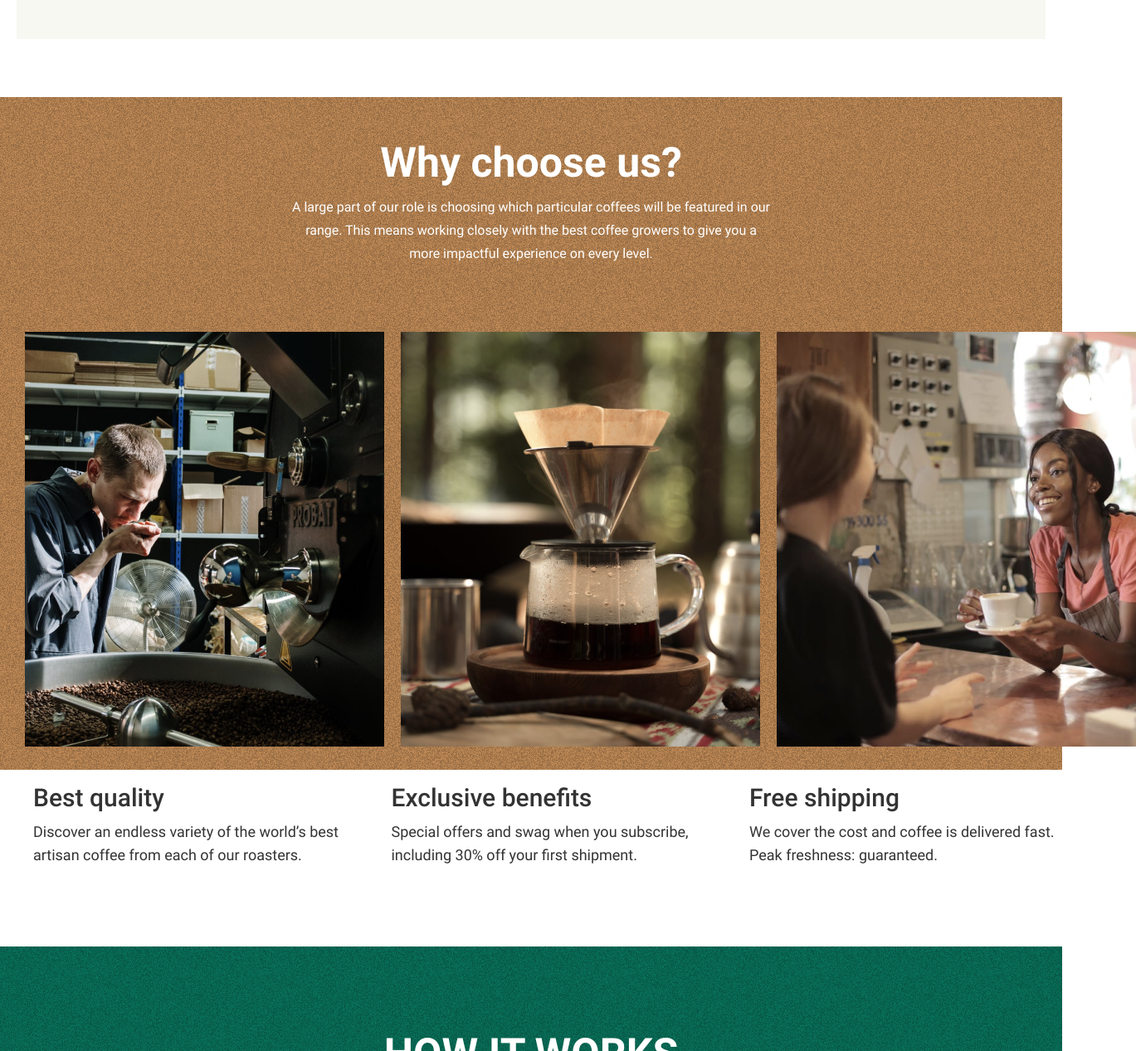
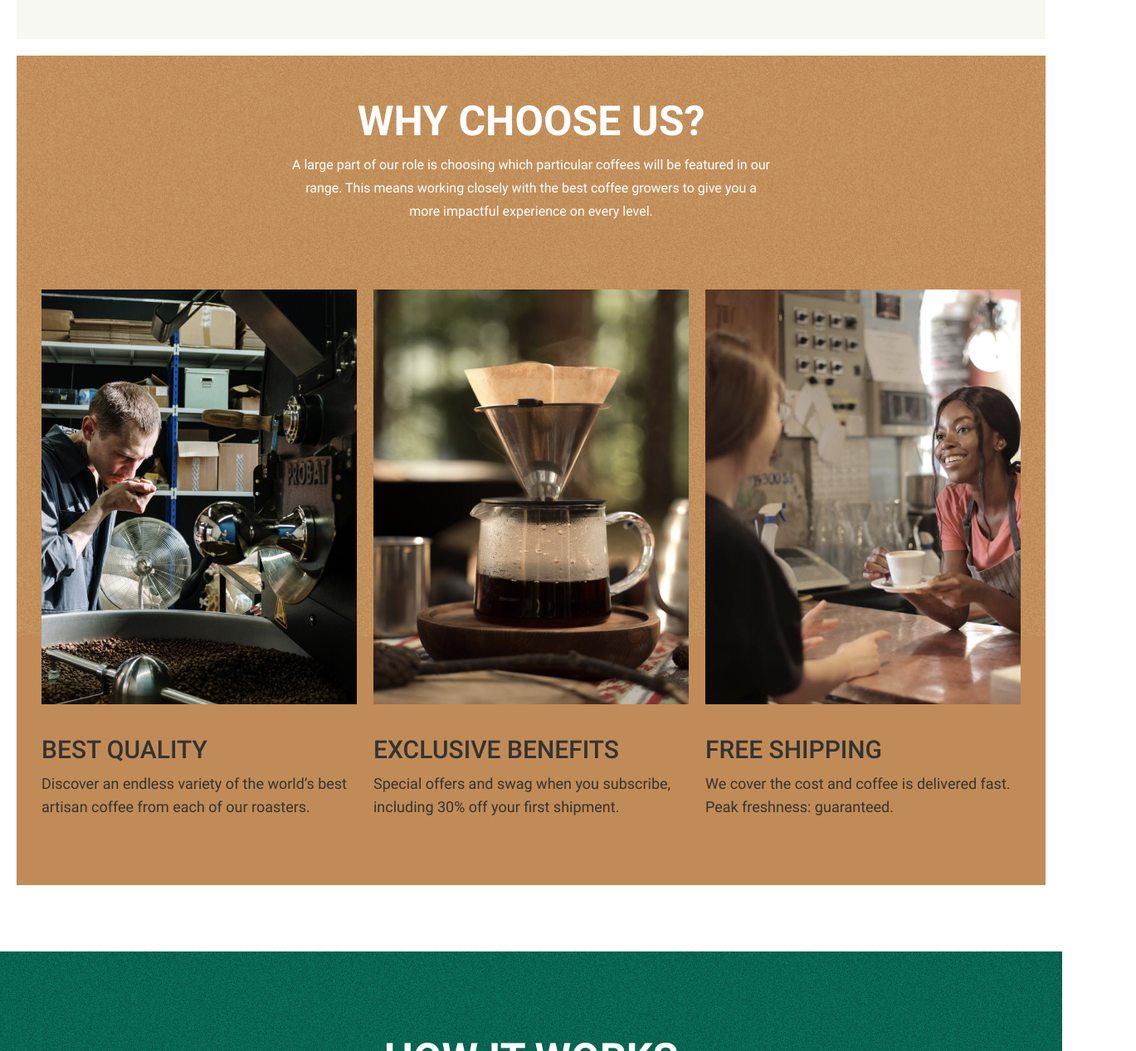
Before and after one commit to oyatillo0201/Coffeeroasters, a plain HTML site: page index.html in a window 1280 px wide. Shown: the part 2552-3819 px from the top of the page at 83% size, 1369 px wide, since content can reach past the window. Drawn offline with Linux system fonts and the light colour scheme.

Commit message:
Add section index-features and styles

```diff
--- a/css/style.css
+++ b/css/style.css
@@ -258,6 +258,10 @@ img {
 
 
 /* INDEX-COLLECTION */
+.index-collection {
+  margin-bottom: 20px;
+}
+
 .index-collection-inner {
   padding: 50px 143px;
   background-color: var(--light-bg);
@@ -325,110 +329,75 @@ img {
   padding-left: 117px;
 } */
 
-
-
-
-
-
-/* WHY CHOOSE US */
-.global-wrapper-choose-us {
-  width: 100%;
-  max-width: 1400px;
-  margin-top: 20px;
-  background-color: #c18b57;
-  background-image: url(../img/choose-us-bg.png);
+/* INDEX-FEATURES */
+.index-features {
+  margin-bottom: 30px;
 }
 
-.info-choose-us {
-  width: 581px;
+.index-features-inner {
+  padding: 50px 30px;
+  background-color: #c18b57;
+  background-image: url("../img/index-features-bg.jpg");
+  background-repeat: no-repeat;
+  background-size: 100% 700px;
+}
+
+.index-features-heading {
+  margin-top: 0;
+  margin-bottom: 10px;
+  font-size: 50px;
+  line-height: normal;
+  text-transform: uppercase;
+  text-align: center;
+  color: #fff;
+}
+
+.index-features-lead {
+  max-width: 580px;
+  margin-top: 0;
+  margin-bottom: 80px;
   margin-left: auto;
   margin-right: auto;
   text-align: center;
+  color: #fff;
 }
 
-.info-choose-us-heading {
-  font-family: "Roboto";
-  font-style: normal;
-  font-weight: 700;
-  font-size: 50px;
-  line-height: 59px;
-  color: #fff;
+.index-features-list {
+  display: flex;
+  flex-wrap: wrap;
+  padding: 0;
   margin: 0;
-  margin-top: ;
-  margin-bottom: 10px;
-  padding: 0;
-  padding-top: 50px;
-}
-
-.info-choose-us-text {
-  margin: 0;
-  margin-bottom: 80px;
-  padding: 0;
-  font-family: 'Roboto';
-  font-style: normal;
-  font-weight: 400;
-  font-size: 16px;
-  line-height: 28px;
-  color: #fff;
-  }
-
-.choose-us-imgs {
-  display: flex;
-  flex-direction: row;
-  justify-content: space-around;
-  margin-bottom: 108px;
-  padding-left: 30px;
-  padding-right: 30px;
-}
-
-.choose-us-img {
-  display: flex;
-  margin-bottom: -80px;
-}
-
-.choose-us-img:not(:last-child) {
-  margin-right: 20px;
-}
-
-
-
-.us-choose-info {
-  margin-bottom: 80px;
-
-}
-
-.us-choose-info-list {
-  display: flex;
-  justify-content: space-between;
+  margin-left: -20px;
   list-style: none;
 }
 
-.us-choose-info-item {
-  width: 377px;
+.index-features-item {
+  width: calc(100% / 3 - 20px);
+  margin-bottom: 30px;
+  margin-left: 20px;
 }
 
-.us-choose-info-heading {
+.index-features-img {
+  width: 433px;
+  height: 500px;
+  margin-bottom: 28px;
+  object-fit: cover;
+}
+
+.index-features-item-heading {
+  margin-top: 0;
+  margin-bottom: 10px;
+  font-size: 30px;
+  line-height: normal;
+  font-weight: 500;
+  text-transform: uppercase;
+}
+.index-features-item-text {
   margin: 0;
-  margin-bottom: 10px;
-  padding: 0;
-  font-family: "Roboto";
-  font-style: normal;
-  font-weight: 500;
-  font-size: 30px;
-  line-height: 35px;
-  color: #333333;
-  }
-
-.us-choose-info-text {
-  margin: 0;
-  padding: 0;
-  font-family: "Roboto";
-  font-style: normal;
-  font-weight: 400;
   font-size: 18px;
   line-height: 28px;
-  color: #333333;
 }
+
 
 
 /* WORKS */
--- a/index.html
+++ b/index.html
@@ -93,42 +93,35 @@
     </div>
   </section>
 
-</main>
 
-
-
-
-      <!-- Why choose us? -->
-      <div class="global-wrapper-choose-us">
-        <div class="info-choose-us">
-          <h3 class="info-choose-us-heading">Why choose us?</h3>
-          <p class="info-choose-us-text">A large part of our role is choosing which particular coffees will be featured in our range. This means working closely with the best coffee growers to give you a more impactful experience on every level.</p>
-        </div>
-        <div class="choose-us-imgs">
-          <img class="choose-us-img" src="img/coffee-preparation.png" alt="Coffee" width="433" height="500" srcset="img/coffee-preparation.png 1x, img/coffee-preparation@2x.png 2x">
-          <img class="choose-us-img" src="img/coffee-mashine.png" alt="Coffee-mashine" width="433" height="500" srcset="img/coffee-mashine.png 1x, img/coffee-mashine@2x.png 2x">
-          <img class="choose-us-img" src="img/coffee-cup-of.png" alt="Coffee" width="433" height="500" srcset="img/coffee-cup-of.png 1x, img/coffee-cup-of.png 2x">
-        </div>
-
-      </div>
-
-      <div class="us-choose-info">
-          <ul class="us-choose-info-list">
-            <li class="us-choose-info-item">
-              <h3 class="us-choose-info-heading">Best quality</h3>
-              <p class="us-choose-info-text">Discover an endless variety of the world’s best artisan coffee from each of our roasters.</p>
+  <!-- INDEX-FEATURES -->
+  <section class="index-features">
+    <div class="container">
+      <div class="index-features-inner">
+        <h2 class="index-features-heading">Why choose us?</h2>
+        <p class="index-features-lead">A large part of our role is choosing which particular coffees will be featured in our range. This means working closely with the best coffee growers to give you a more impactful experience on every level.</p>
+        <ul class="index-features-list">
+          <li class="index-features-item">
+            <img class="index-features-img" src="img/features-quality.jpg" alt="Coffee factory worker smelling beans" width="433" height="500" srcset="img/features-quality.jpg 1x, img/features-quality@2x.jpg 2x">
+            <h3 class="index-features-item-heading">Best quality</h3>
+            <p class="index-features-item-text">Discover an endless variety of the world’s best artisan coffee from each of our roasters.</p>
           </li>
-            <li class="us-choose-info-item">
-              <h3 class="us-choose-info-heading">Exclusive benefits</h3>
-              <p class="us-choose-info-text">Special offers and swag when you subscribe, including 30% off your first shipment.</p>
+          <li class="index-features-item">
+            <img class="index-features-img" src="img/features-exclusive.jpg" alt="Coffee being filtere into a glass pot" width="433" height="500" srcset="img/features-exclusive.jpg 1x, img/features-exclusive@2x.jpg 2x">
+            <h3 class="index-features-item-heading">Exclusive benefits</h3>
+            <p class="index-features-item-text">Special offers and swag when you subscribe, including 30% off your first shipment.</p>
           </li>
-            <li class="us-choose-info-item">
-              <h3 class="us-choose-info-heading">Free shipping</h3>
-              <p class="us-choose-info-text">We cover the cost and coffee is delivered fast. Peak freshness: guaranteed.</p>
+          <li class="index-features-item">
+            <img class="index-features-img" src="img/features-free-shipping.jpg" alt="Coffee shop worker giving to customer" width="433" height="500" srcset="img/features-free-shipping.jpg 1x, img/features-free-shipping@2x.jpg 2x">
+            <h3 class="index-features-item-heading">Free shipping</h3>
+            <p class="index-features-item-text">We cover the cost and coffee is delivered fast. Peak freshness: guaranteed.</p>
           </li>
         </ul>
       </div>
     </div>
+  </section>
+
+</main>
 
 
     <!-- WORKS -->
```
Also changed, not shown: img/choose-us-bg.png (deleted), img/coffee-cup-of.png (deleted), img/coffee-cup-of@2x.png (deleted), img/coffee-mashine.png (deleted), img/coffee-mashine@2x.png (deleted), img/coffee-preparation.png (deleted), img/coffee-preparation@2x.png (deleted), img/features-exclusive.jpg (added), img/features-exclusive@2x.jpg (added), img/features-free-shipping.jpg (added), img/features-free-shipping@2x.jpg (added), img/features-quality.jpg (added), img/features-quality@2x.jpg (added), img/index-features-bg.jpg (added), 1 other file. Lines whose indentation alone changed are shown as unchanged.
